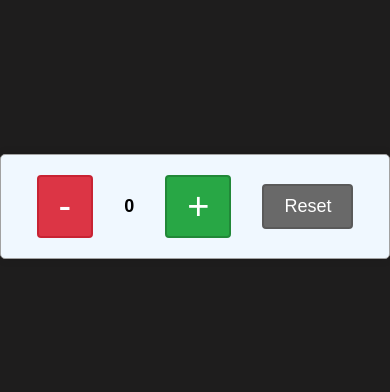
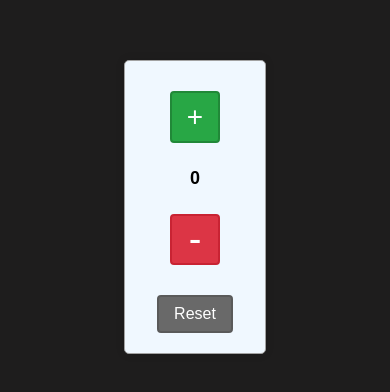
Before and after one commit to raffaelescapati97/contatore, a plain HTML site: page index.html in a window 390 px wide. Shown: the part 194-586 px from the top of the page. Drawn offline with Linux system fonts and the light colour scheme.

Commit message:
add responsive

```diff
--- a/css/style.css
+++ b/css/style.css
@@ -45,8 +45,8 @@ p {
 }
 
 #decrement {
-    font-size: 38px;
-    padding: 8px 20px;
+    font-size: 52px;
+    padding: 0px 22px;
     background-color: #dc3545;
     color: white;
     border: 2px solid #c82333;
@@ -71,3 +71,40 @@ p {
 #reset:hover {
     background-color: #5a5a5a;
 }
+
+@media (max-width: 600px) {
+    .section {
+        flex-direction: column;
+        width: 100px;
+    }
+
+    #increment, #decrement {
+        font-size: 28px;
+        padding: 6px 15px;
+    }
+
+    #increment {
+        padding: 8px 15px;
+        margin: 10px 15px;
+        order: 1;
+    }
+
+    p {
+        order: 2;
+        margin: 15px;
+    }
+
+    #decrement {
+        font-size: 38px;
+        padding: 2px 17px;
+        margin: 10px 15px;
+        order: 3;
+    }
+
+    #reset {
+        font-size: 16px;
+        padding: 8px 15px;
+        margin-top: 20px;
+        order: 4;
+    }
+}
```
